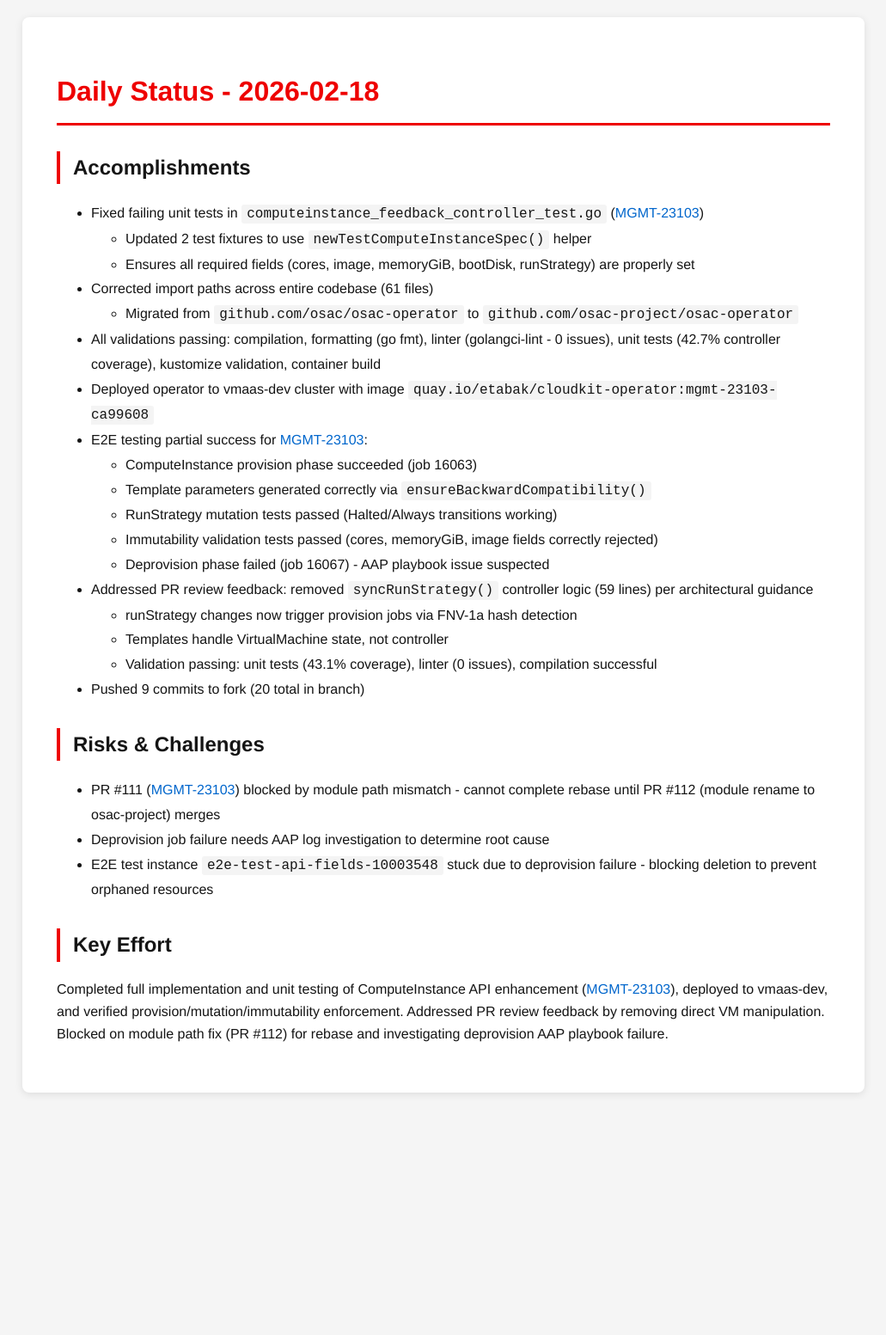
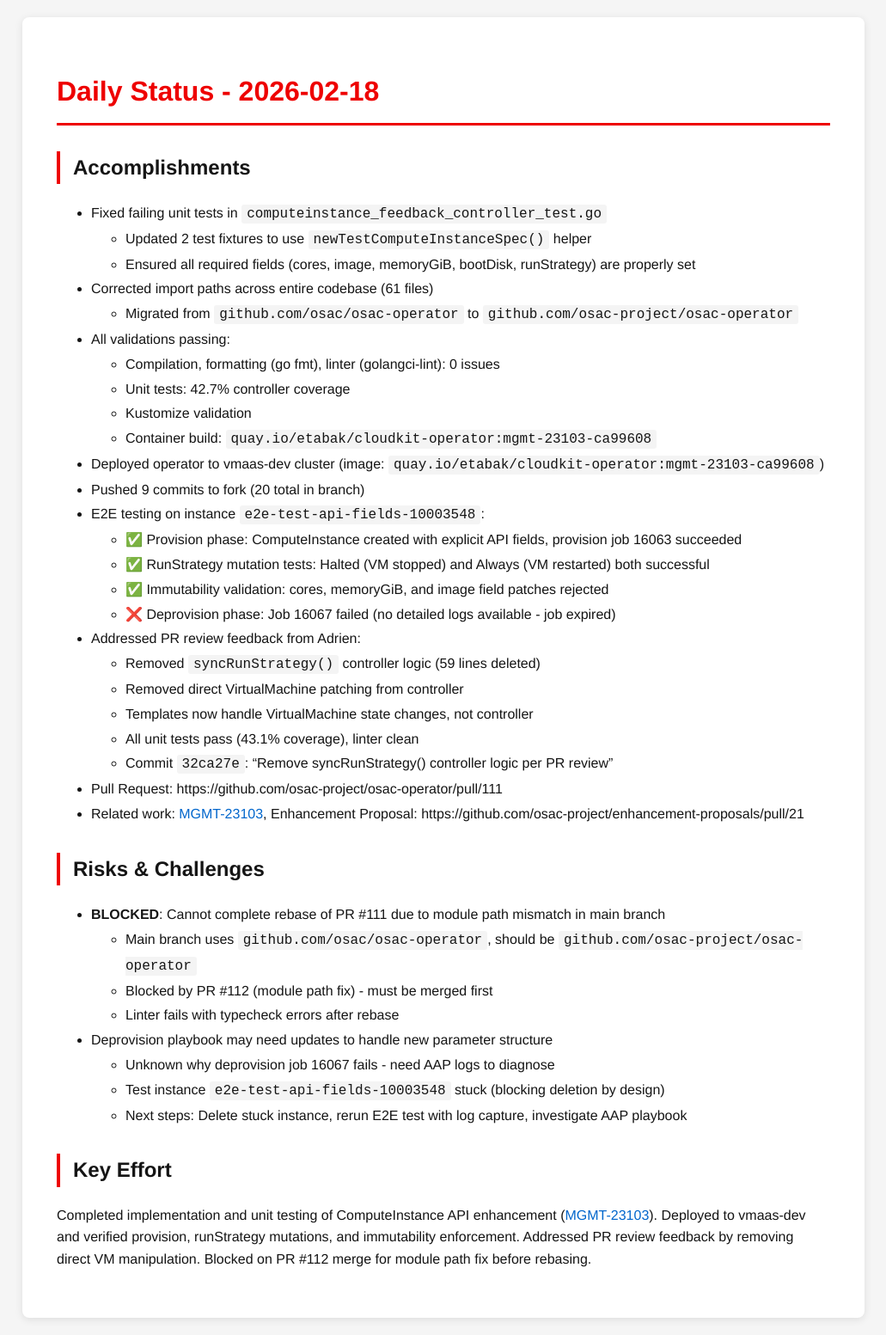
Before and after one commit to tzvatot/daily-status, a Jekyll site: the page built from 2026-02-18.md, in a window 1280 px wide. Shown: the whole page at 86% size, without its empty margins (124-1155 px from the left). Built offline with Jekyll 4.4.1, drawn with Linux system fonts in a browser that asks for light colours; before the commit the page ends 1291 px from its top, so only the background shows below that.

Commit message:
Daily status update - 2026-02-18

```diff
--- a/2026-02-18.md
+++ b/2026-02-18.md
@@ -8,31 +8,43 @@ date: 2026-02-18
 
 ## Accomplishments
 
-- Fixed failing unit tests in `computeinstance_feedback_controller_test.go` ([MGMT-23103](https://issues.redhat.com/browse/MGMT-23103))
+- Fixed failing unit tests in `computeinstance_feedback_controller_test.go`
   - Updated 2 test fixtures to use `newTestComputeInstanceSpec()` helper
-  - Ensures all required fields (cores, image, memoryGiB, bootDisk, runStrategy) are properly set
+  - Ensured all required fields (cores, image, memoryGiB, bootDisk, runStrategy) are properly set
 - Corrected import paths across entire codebase (61 files)
   - Migrated from `github.com/osac/osac-operator` to `github.com/osac-project/osac-operator`
-- All validations passing: compilation, formatting (go fmt), linter (golangci-lint - 0 issues), unit tests (42.7% controller coverage), kustomize validation, container build
-- Deployed operator to vmaas-dev cluster with image `quay.io/etabak/cloudkit-operator:mgmt-23103-ca99608`
-- E2E testing partial success for [MGMT-23103](https://issues.redhat.com/browse/MGMT-23103):
-  - ComputeInstance provision phase succeeded (job 16063)
-  - Template parameters generated correctly via `ensureBackwardCompatibility()`
-  - RunStrategy mutation tests passed (Halted/Always transitions working)
-  - Immutability validation tests passed (cores, memoryGiB, image fields correctly rejected)
-  - Deprovision phase failed (job 16067) - AAP playbook issue suspected
-- Addressed PR review feedback: removed `syncRunStrategy()` controller logic (59 lines) per architectural guidance
-  - runStrategy changes now trigger provision jobs via FNV-1a hash detection
-  - Templates handle VirtualMachine state, not controller
-  - Validation passing: unit tests (43.1% coverage), linter (0 issues), compilation successful
+- All validations passing:
+  - Compilation, formatting (go fmt), linter (golangci-lint): 0 issues
+  - Unit tests: 42.7% controller coverage
+  - Kustomize validation
+  - Container build: `quay.io/etabak/cloudkit-operator:mgmt-23103-ca99608`
+- Deployed operator to vmaas-dev cluster (image: `quay.io/etabak/cloudkit-operator:mgmt-23103-ca99608`)
 - Pushed 9 commits to fork (20 total in branch)
+- E2E testing on instance `e2e-test-api-fields-10003548`:
+  - ✅ Provision phase: ComputeInstance created with explicit API fields, provision job 16063 succeeded
+  - ✅ RunStrategy mutation tests: Halted (VM stopped) and Always (VM restarted) both successful
+  - ✅ Immutability validation: cores, memoryGiB, and image field patches rejected
+  - ❌ Deprovision phase: Job 16067 failed (no detailed logs available - job expired)
+- Addressed PR review feedback from Adrien:
+  - Removed `syncRunStrategy()` controller logic (59 lines deleted)
+  - Removed direct VirtualMachine patching from controller
+  - Templates now handle VirtualMachine state changes, not controller
+  - All unit tests pass (43.1% coverage), linter clean
+  - Commit `32ca27e`: "Remove syncRunStrategy() controller logic per PR review"
+- Pull Request: https://github.com/osac-project/osac-operator/pull/111
+- Related work: [MGMT-23103](https://issues.redhat.com/browse/MGMT-23103), Enhancement Proposal: https://github.com/osac-project/enhancement-proposals/pull/21
 
 ## Risks & Challenges
 
-- PR #111 ([MGMT-23103](https://issues.redhat.com/browse/MGMT-23103)) blocked by module path mismatch - cannot complete rebase until PR #112 (module rename to osac-project) merges
-- Deprovision job failure needs AAP log investigation to determine root cause
-- E2E test instance `e2e-test-api-fields-10003548` stuck due to deprovision failure - blocking deletion to prevent orphaned resources
+- **BLOCKED**: Cannot complete rebase of PR #111 due to module path mismatch in main branch
+  - Main branch uses `github.com/osac/osac-operator`, should be `github.com/osac-project/osac-operator`
+  - Blocked by PR #112 (module path fix) - must be merged first
+  - Linter fails with typecheck errors after rebase
+- Deprovision playbook may need updates to handle new parameter structure
+  - Unknown why deprovision job 16067 fails - need AAP logs to diagnose
+  - Test instance `e2e-test-api-fields-10003548` stuck (blocking deletion by design)
+  - Next steps: Delete stuck instance, rerun E2E test with log capture, investigate AAP playbook
 
 ## Key Effort
 
-Completed full implementation and unit testing of ComputeInstance API enhancement ([MGMT-23103](https://issues.redhat.com/browse/MGMT-23103)), deployed to vmaas-dev, and verified provision/mutation/immutability enforcement. Addressed PR review feedback by removing direct VM manipulation. Blocked on module path fix (PR #112) for rebase and investigating deprovision AAP playbook failure.
+Completed implementation and unit testing of ComputeInstance API enhancement ([MGMT-23103](https://issues.redhat.com/browse/MGMT-23103)). Deployed to vmaas-dev and verified provision, runStrategy mutations, and immutability enforcement. Addressed PR review feedback by removing direct VM manipulation. Blocked on PR #112 merge for module path fix before rebasing.
```
